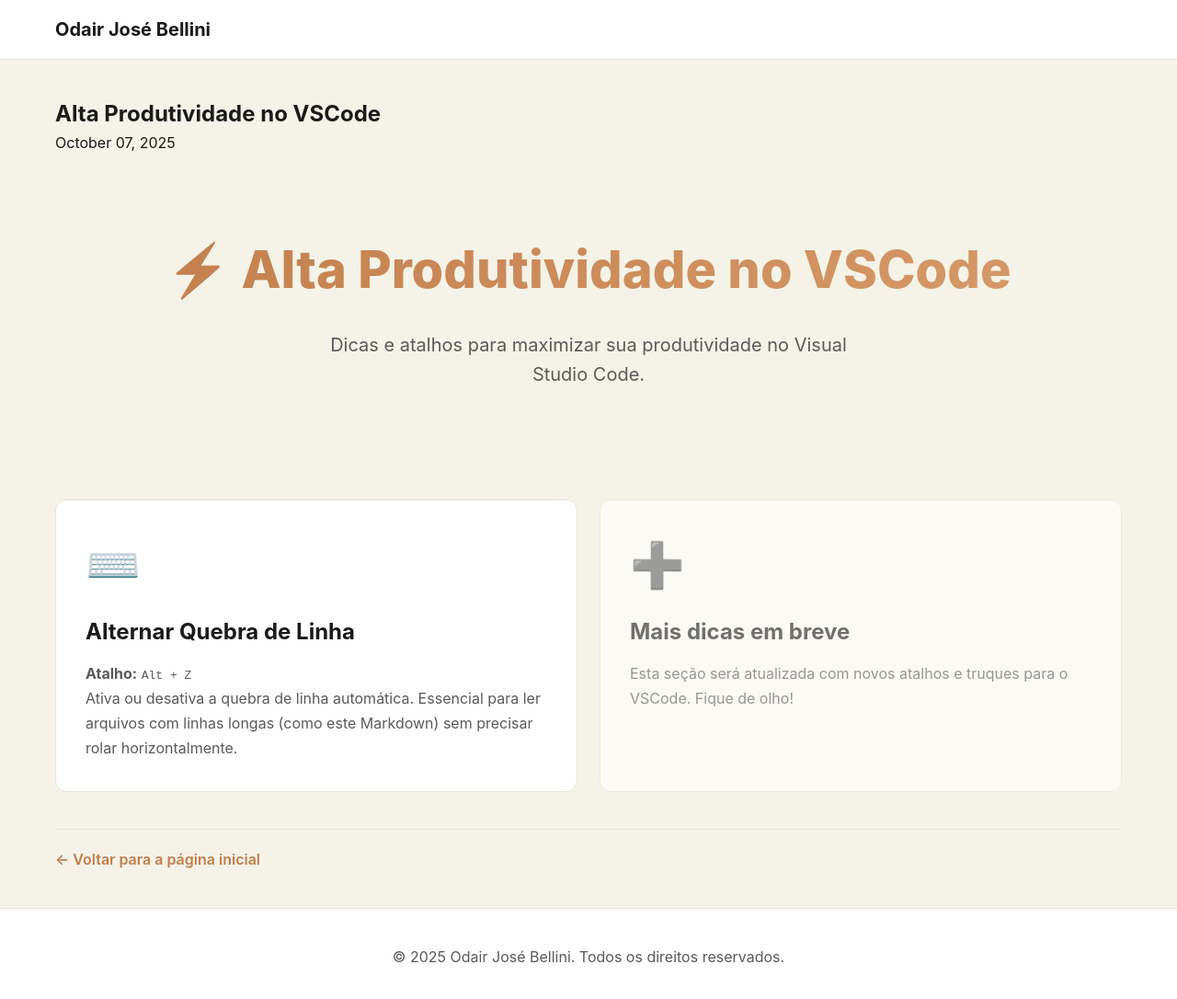
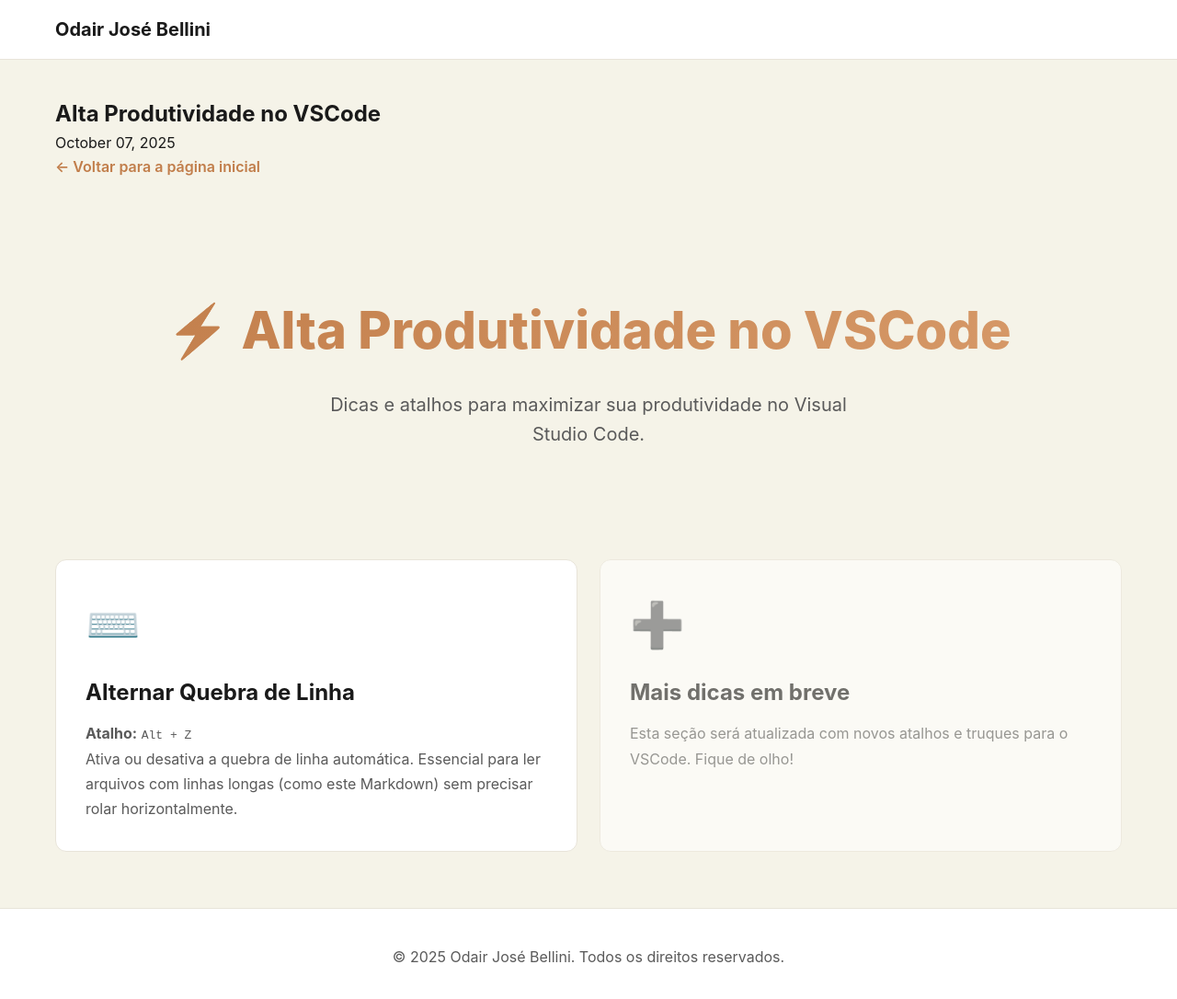
Before and after one commit to odairjosebellini/odairjosebellini.github.io, a Jekyll site: the page built from _posts/2025-10-07-alta-produtividade-no-vscode.md, in a window 1280 px wide and 1094 px high. Shown: the top 1086 px of the window at 92% size. Built offline with Jekyll 4.4.1, drawn with Linux system fonts in a browser that asks for light colours.

Commit message:
Feat: Move o link de 'Voltar' para o topo dos posts
Este commit move o link '← Voltar para a página inicial' do final para o topo de cada post do blog, com base no feedback do usuário para melhorar a usabilidade.

As alterações incluem:
- A `div` `post-navigation` em `_layouts/post.html` foi movida para aparecer logo após os metadados do post.
- O CSS para `.post-navigation` em `assets/css/style.css` foi atualizado para adicionar uma margem inferior em vez de uma margem superior e uma borda, adequando-se à sua nova posição.

```diff
--- a/_layouts/post.html
+++ b/_layouts/post.html
@@ -7,11 +7,11 @@ layout: default
     <div class="post-meta">
       <span>{{ page.date | date: "%B %d, %Y" }}</span>
     </div>
+    <div class="post-navigation">
+      <a href="{{ '/' | relative_url }}" class="back-link">← Voltar para a página inicial</a>
+    </div>
     <div class="post-content">
       {{ content }}
     </div>
-    <div class="post-navigation">
-      <a href="{{ '/' | relative_url }}" class="back-link">← Voltar para a página inicial</a>
-    </div>
   </article>
 </div>
--- a/assets/css/style.css
+++ b/assets/css/style.css
@@ -359,9 +359,7 @@ option {
 
 /* Post Navigation */
 .post-navigation {
-    margin-top: 40px;
-    padding-top: 20px;
-    border-top: 1px solid var(--border-color);
+    margin-bottom: 40px;
 }
 
 .back-link {
```
